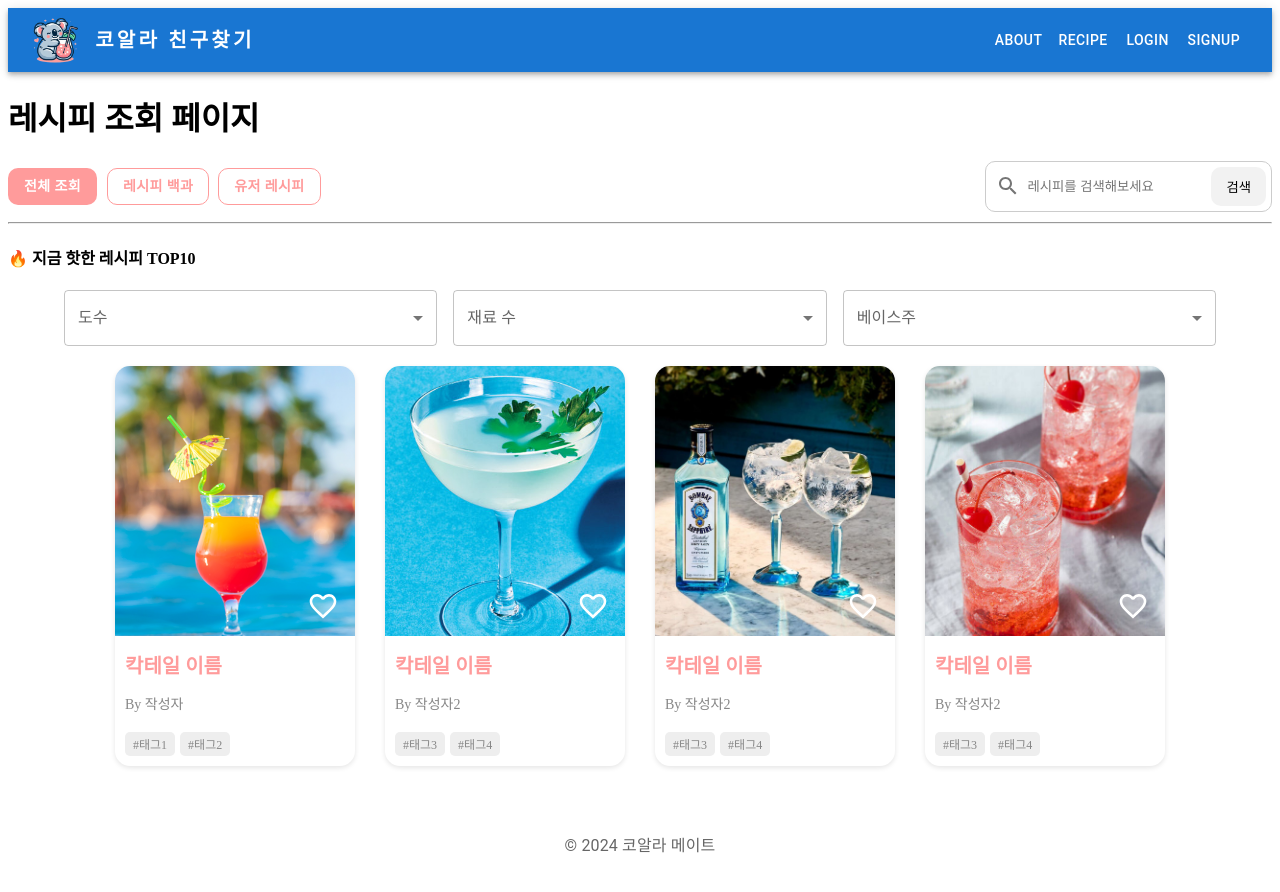
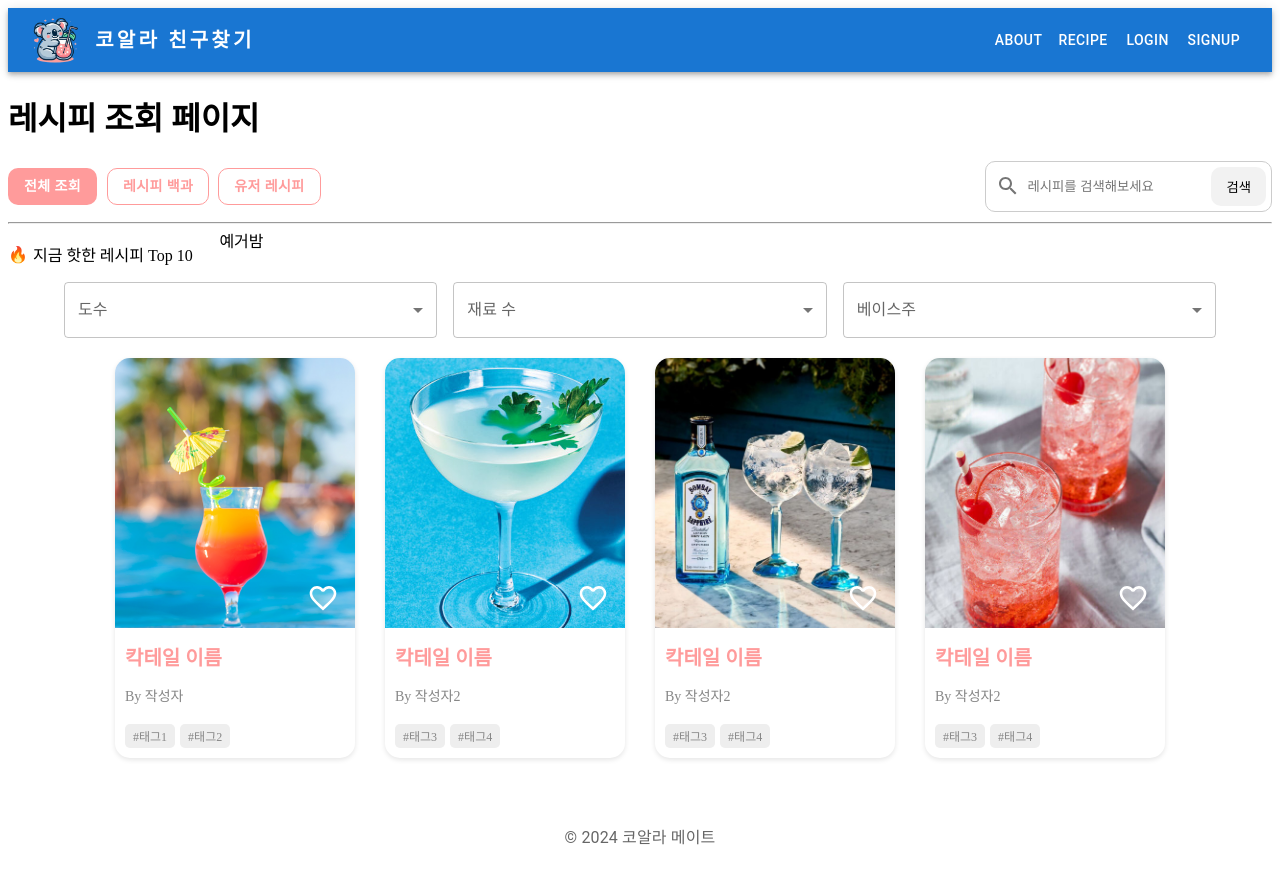
Before and after one commit to junsutaro/KOALAMATE, a React (Create React App) app in the folder frontend/: page /recipe in a window 1280 px wide. Shown: the top 892 px of the page. Built offline with nearby package versions, Linux system fonts and the light colour scheme.

Commit message:
FEAT: add PopoularRecipes ranking

```diff
--- /dev/null
+++ b/frontend/src/components/RecipeBoard/PopularRecipes.js
@@ -0,0 +1,46 @@
+import React, { useState, useEffect } from "react";
+import styles from "./PopularRecipes.module.css";
+
+const recipeNames = [
+	// 레시피 이름들의 배열
+	"고진감래",
+	"미도리 샤워",
+	"예거밤",
+	// 다른 레시피 이름들...
+];
+
+const PopularRecipes = () => {
+	const [currentRecipeIndex, setCurrentRecipeIndex] = useState(0);
+
+	useEffect(() => {
+		const interval = setInterval(() => {
+			setCurrentRecipeIndex(
+					(currentRecipeIndex) => (currentRecipeIndex + 1) % recipeNames.length
+			);
+		}, 3000); // 3초마다 레시피 변경
+
+		return () => clearInterval(interval);
+	}, []);
+
+	return (
+			<div className={styles.container}>
+				<div className={styles.fixedText}>
+					<span className={styles.flameIcon}>🔥</span> 지금 핫한 레시피 Top 10
+				</div>
+				<div className={styles.recipesContainer}>
+					<div
+							className={styles.recipe}
+							style={{ transform: `translateY(${-currentRecipeIndex * 100}%)` }}
+					>
+						{recipeNames.map((name, index) => (
+								<div key={index} className={styles.recipeName}>
+									{name}
+								</div>
+						))}
+					</div>
+				</div>
+			</div>
+	);
+};
+
+export default PopularRecipes;
--- /dev/null
+++ b/frontend/src/components/RecipeBoard/PopularRecipes.module.css
@@ -0,0 +1,47 @@
+.container {
+    display: flex;
+    flex-direction: row;
+    align-items: center;
+    justify-content: flex-start;
+    position: relative;
+}
+
+.fixedText {
+    display: flex;
+    align-items: center;
+    margin-bottom: 5px; /* 레시피 목록과의 간격 */
+}
+
+.flameIcon {
+    margin-right: 5px;
+}
+
+.recipesContainer {
+    height: 50px; /* 한 레시피 이름의 높이 */
+    overflow: hidden;
+    margin: 0 10px;
+}
+
+.recipe {
+    animation: roll 7s linear infinite;
+}
+
+.recipeName {
+    height: 50px; /* 이 값은 recipesContainer의 height와 같아야 함 */
+    display: flex;
+    align-items: center;
+    justify-content: center;
+}
+
+.moreButton {
+    margin-top: 5px; /* 레시피 목록과의 간격 */
+}
+
+@keyframes roll {
+    0% {
+        transform: translateY(0);
+    }
+    100% {
+        transform: translateY(-100%);
+    }
+}
--- a/frontend/src/components/RecipeBoard/Ranking.js
+++ /dev/null
@@ -1,28 +0,0 @@
-import React, { useEffect, useState } from 'react';
-
-function Ranking() {
-	// const [rankings, setRankings] = useState([]);
-
-	// useEffect(() => {
-	// 	const fetchRankings = async () => {
-	// 		const data = await getRankings();
-	// 		setRankings(data);
-	// 	};
-
-	// 	fetchRankings();
-	// }, []);
-
-	return (
-			<div>
-				<h4>🔥 지금 핫한 레시피 TOP10</h4>
-				{/* rankings.map((item, index) => (
-						<div key={index}>
-							<h2>{index + 1}위: {item.name}</h2>
-							<p>좋아요 수: {item.likes}</p>
-						</div>
-				)) */}
-			</div>
-	);
-}
-
-export default Ranking;
--- a/frontend/src/pages/Recipe.js
+++ b/frontend/src/pages/Recipe.js
@@ -3,7 +3,7 @@ import RecipeFilter from 'components/RecipeBoard/RecipeFilter';
 import RecipeList from 'components/RecipeBoard/RecipeList';
 import RecipeItem from 'components/RecipeBoard/RecipeItem';
 import Searchbar from '../components/RecipeBoard/Searchbar';
-import Ranking from '../components/RecipeBoard/Ranking';
+import PopularRecipes from '../components/RecipeBoard/PopularRecipes';
 import style from 'pages/Recipe.module.css';
 import RecipeButton from 'components/RecipeBoard/RecipeButton';
 
@@ -17,7 +17,7 @@ const Recipe = () => {
 					<Searchbar />
 				</div>
 				<hr/>
-				<Ranking />
+				<PopularRecipes />
 				<RecipeFilter />
 				{/*<RecipeList recipe={recipe}/>*/}
 				<RecipeList />
```
